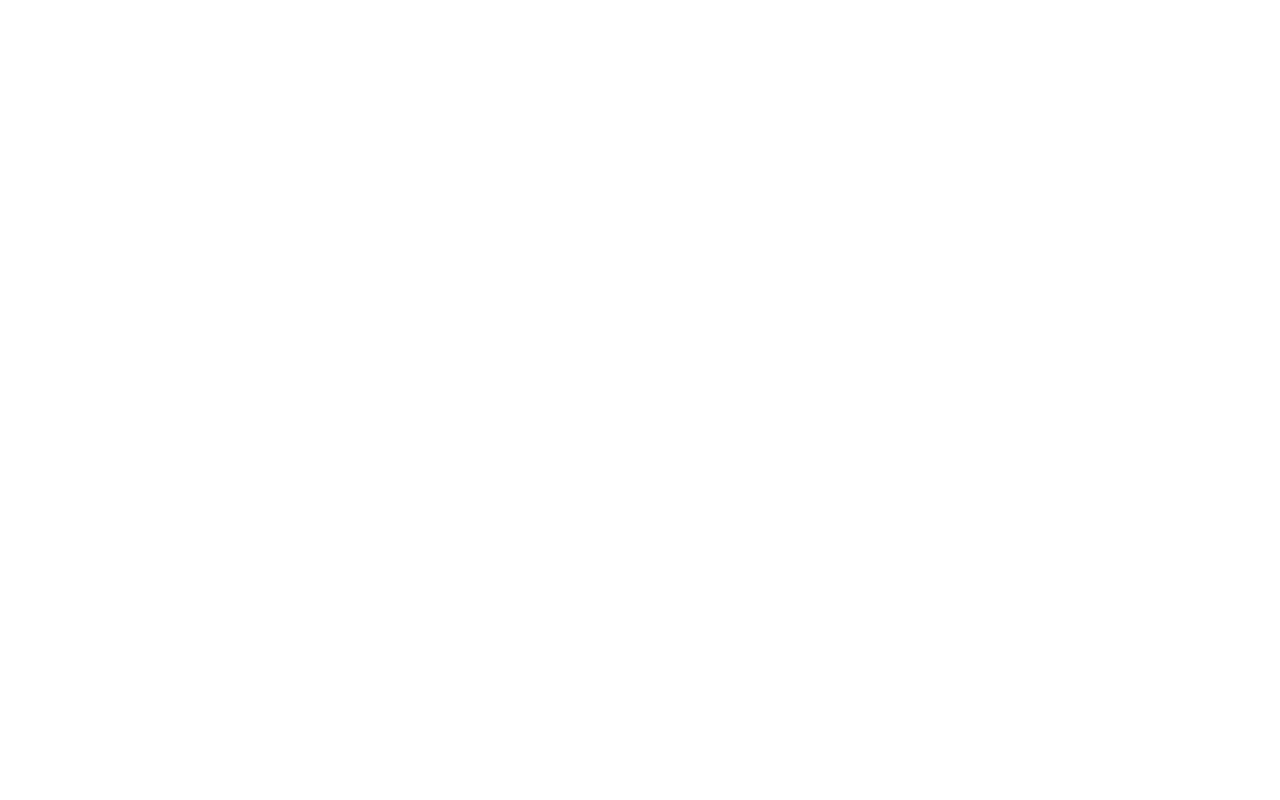
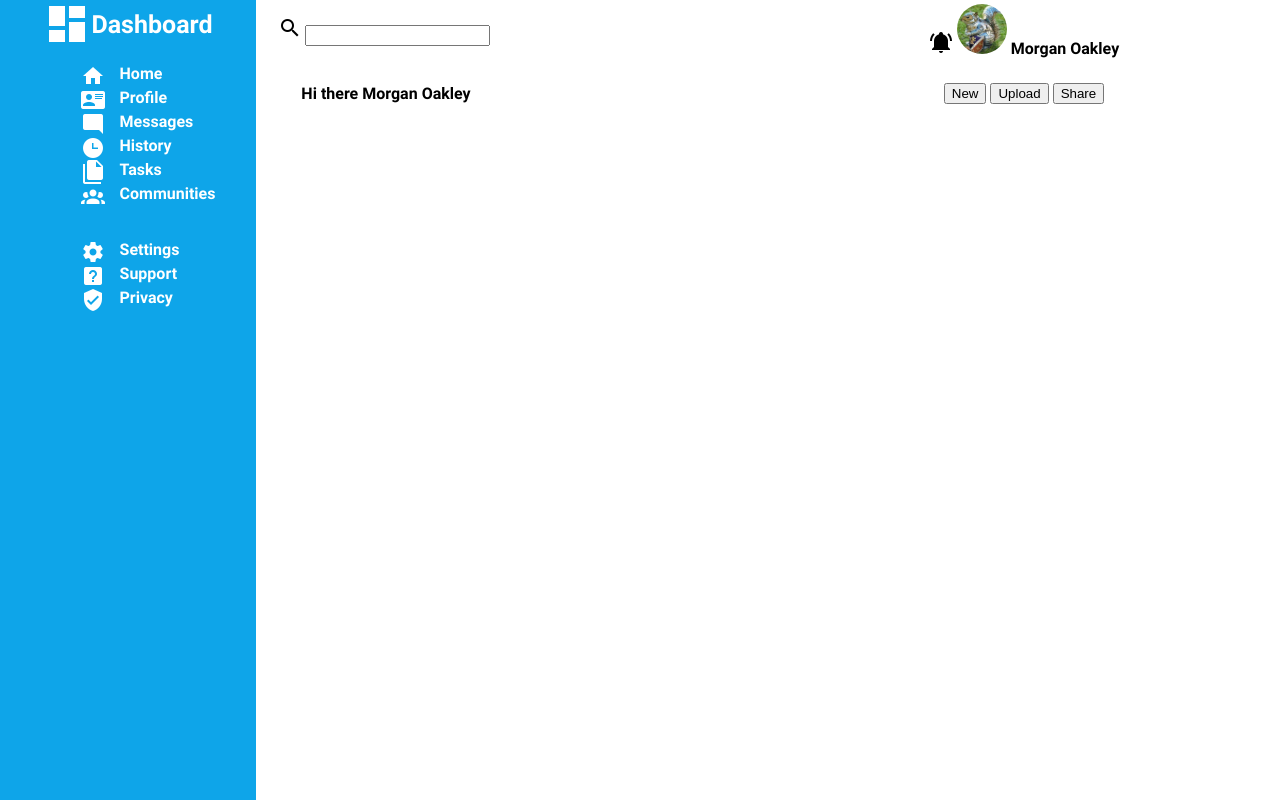
Before and after one commit to berteng90/dashboard, a plain HTML site: page index.html in a window 1280 px wide. Drawn offline with Linux system fonts and the light colour scheme.

Commit message:
Sidebar and Header commit

```diff
--- a/index.html
+++ b/index.html
@@ -11,7 +11,54 @@
 </head>
 
 <body>
-
+    <div class="container">
+        <div class="sidebar">
+            <div class="side-content">
+                <div class="logo">
+                    <img src="./icons/view-dashboard.png">Dashboard
+                </div>
+                <ul class="menu">
+                    <li class="home"><img src="./icons/home.png">Home</li>
+                    <li class="profile"><img src="./icons/account.png">Profile</li>
+                    <li class="messages"><img src="./icons/message-reply.png">Messages</li>
+                    <li class="history"><img src="./icons/clock-time-three.png">History</li>
+                    <li class="tasks"><img src="./icons/file-multiple.png">Tasks</li>
+                    <li class="communities"><img src="./icons/account-group.png">Communities</li>
+                </ul>
+                <ul class="options">
+                    <li class="settings"><img src="./icons/cog.png">Settings</li>
+                    <li class="support"><img src="./icons/help-box.png">Support</li>
+                    <li class="privacy"><img src="./icons/shield-check.png">Privacy</li>
+                </ul>
+            </div>
+        </div>
+        <div class="header">
+            <div class="search">
+                <img src="./icons/magnify.png">
+                <input type="text" class="search">
+            </div>
+            <div class="profile">
+                <img src="./icons/bell-ring.png">
+                <img class="user-pic-prof" src="./icons/profile-pic.jpeg">
+                <label>Morgan Oakley</label>
+            </div>
+            <div class="profile-main">
+                <img class="user-pic main">
+                <label>Hi there</label>
+                <label>Morgan Oakley</label>
+            </div>
+            <div class="button-main">
+                <button class="new">New</button>
+                <button class="upload">Upload</button>
+                <button class="share">Share</button>
+            </div>
+        </div>
+        <div class="content">
+            <div class="projects"></div>
+            <div class="announcements"></div>
+            <div class="trending"></div>
+        </div>
+    </div>
 </body>
 
 </html>
--- a/style.css
+++ b/style.css
@@ -0,0 +1,90 @@
+@font-face {
+    font-family: "Roboto";
+    src: url(./fonts/Roboto/Roboto-Bold.ttf);
+}
+
+html,
+body {
+    height: 100vh;
+    margin: 0;
+    font-family: "Roboto";
+}
+
+.container {
+    display: grid;
+    grid-template-columns: 1fr 2fr 1fr 1fr;
+    grid-template-rows: repeat(3, 1fr);
+    height: 100%;
+    width: 100%;
+}
+
+/* Sidebar Styling */
+.sidebar {
+    background-color: #0ea5e9;
+    color: white;
+    grid-row: 1/4;
+}
+
+.side-content {
+    display: grid;
+    grid-row: 2fr 1fr 1fr;
+    justify-content: center;
+}
+
+.logo {
+    display: flex;
+    justify-content: center;
+    align-items: center;
+    font-size: 25px;
+}
+
+.menu {}
+
+ul>li {
+    display: flex;
+    list-style: none;
+    gap: 15px;
+    margin: 0;
+    padding: 0;
+}
+
+
+/* Header Styling */
+
+.header {
+    display: grid;
+    grid-template-columns: repeat(2, 1fr) 2fr;
+    grid-template-rows: repeat(2, 1fr);
+    grid-column: 2/5;
+    grid-row: 1/1;
+    justify-items: center;
+    align-items: center;
+    height: 125px;
+}
+
+.search {
+    grid-column: 1/2;
+    grid-row: 1/1;
+}
+
+.profile {
+    grid-column: 3/4;
+    grid-row: 1/1;
+}
+
+.profile-main {
+    grid-column: 1/2;
+    grid-row: 2/2;
+}
+
+.button-main {
+    grid-column: 3/4;
+    grid-row: 2/2;
+}
+
+.user-pic-prof {
+    width: 50px;
+    height: 50px;
+    overflow: hidden;
+    border-radius: 50%;
+}
```
Also changed, not shown: icons/account-group.png (added), icons/account.png (added), icons/bell-ring.png (added), icons/clock-time-three.png (added), icons/cog.png (added), icons/file-multiple.png (added), icons/help-box.png (added), icons/home.png (added), icons/magnify.png (added), icons/message-reply.png (added), icons/profile-pic.jpeg (added), icons/shield-check.png (added), icons/view-dashboard.png (added).
